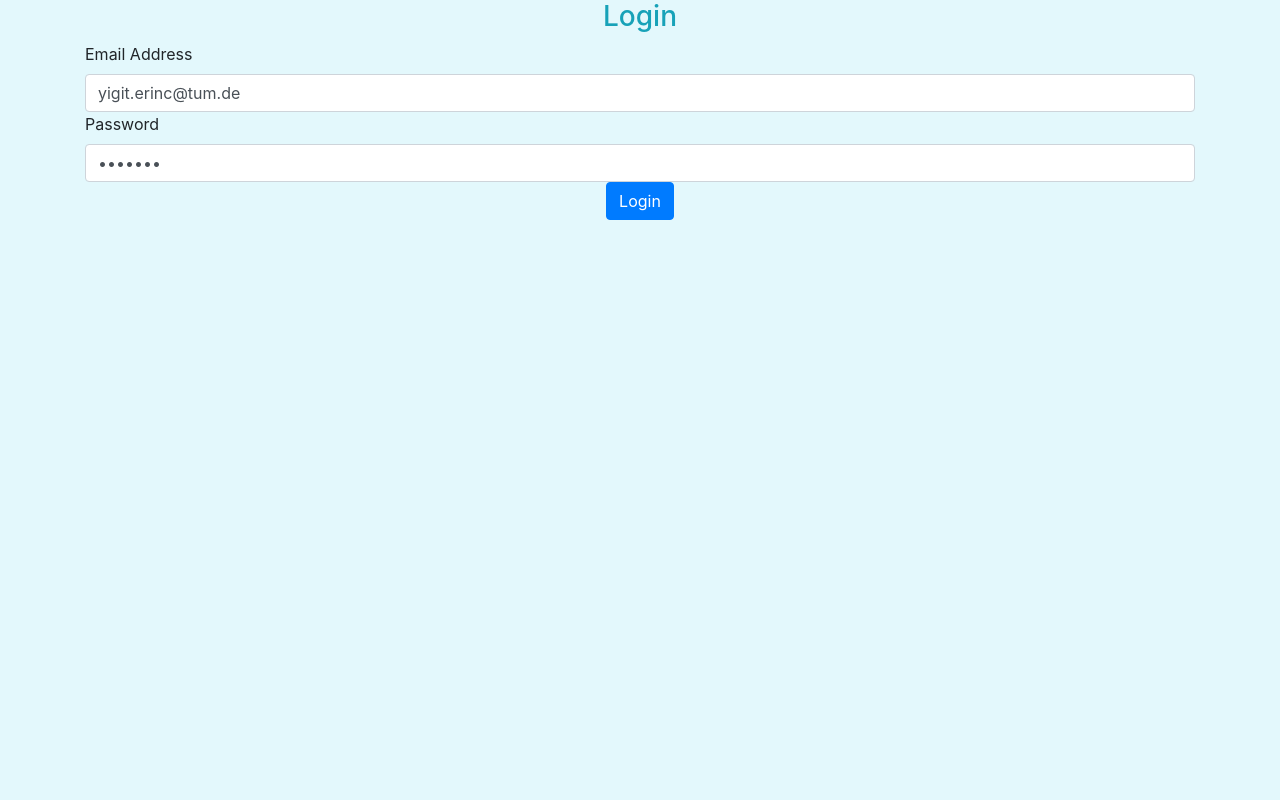
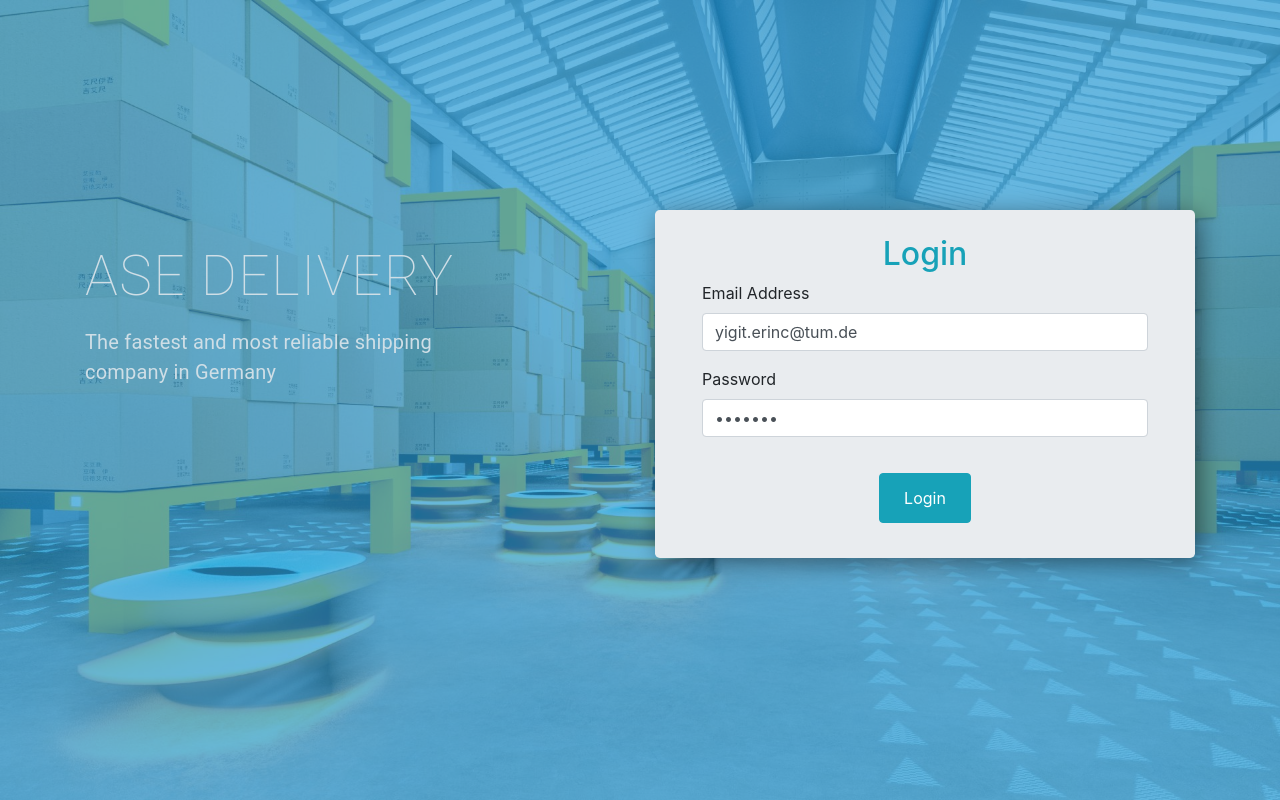
Before and after one commit to yigiterinc/ase-delivery-frontend, a React (Create React App) app: page / in a window 1280 px wide. Built offline with nearby package versions, Linux system fonts and the light colour scheme; what axios-retry would draw is missing.

Commit message:
Enhance Login view

```diff
--- a/package.json
+++ b/package.json
@@ -17,7 +17,7 @@
     "history": "4.7.2",
     "material-table": "^1.69.3",
     "react": "^17.0.2",
-    "react-bootstrap": "^2.1.2",
+    "react-bootstrap": "^1.3.0",
     "react-dom": "^17.0.2",
     "react-redux": "^7.2.6",
     "react-router-dom": "^5.1.2",
--- a/src/component/BoxTable.js
+++ b/src/component/BoxTable.js
@@ -26,8 +26,11 @@ const BoxTable = (props) => {
   const [updatePerformed, setUpdatePerformed] = useState(false);
   const [showCreateModal, setShowCreateModal] = useState(false);
 
+  const [showSpinner, setShowSpinner] = useState(true);
+
   useEffect(async () => {
     if (!boxData || updatePerformed) {
+      setShowSpinner(true);
       const userId = JSON.parse(localStorage.getItem("user")).id;
       console.log(userId);
 
@@ -55,6 +58,7 @@ const BoxTable = (props) => {
       if (boxesDataToSet) {
         setBoxData(JSON.parse(JSON.stringify(boxesDataToSet)));
         console.log(boxesDataToSet);
+        setShowSpinner(false);
       }
       setUpdatePerformed(false);
     }
@@ -114,6 +118,7 @@ const BoxTable = (props) => {
             style={{ width: "90vw" }}
             columns={columns}
             data={boxData}
+            isLoading={showSpinner}
             title={props.assignedBoxes ? "Assigned Boxes" : "Boxes"}
             localization={{
               header: {
--- a/src/component/DeliveryTable.js
+++ b/src/component/DeliveryTable.js
@@ -26,15 +26,13 @@ const DeliveryTable = (props) => {
   );
 
   const [showCreateModal, setShowCreateModal] = useState(false);
-
   const [updatePerformed, setUpdatePerformed] = useState(false);
-
   const [deliveryData, setDeliveryData] = useState();
-
-  const [tableShown, setTableShown] = useState(false);
+  const [showSpinner, setShowSpinner] = useState(true);
 
   useEffect(async () => {
     if (!deliveryData || updatePerformed) {
+      setShowSpinner(true);
       const user = JSON.parse(localStorage.getItem("user"));
       console.log(user);
       const id = user.id;
@@ -54,9 +52,9 @@ const DeliveryTable = (props) => {
       if (deliveryDataToSet) {
         setDeliveryData(JSON.parse(JSON.stringify(deliveryDataToSet)));
         console.log(deliveryData);
+        setShowSpinner(false);
       }
 
-      setTableShown(true);
       setUpdatePerformed(false);
     }
   }, [
@@ -85,7 +83,7 @@ const DeliveryTable = (props) => {
       editable: "never",
     },
     { field: "delivererId", title: "DelivererID" },
-    { field: "deliveryStatus", title: "DeliveryStatus" },
+    { field: "deliveryStatus", title: "DeliveryStatus", editable: "never" },
   ];
 
   const CreateDeliveryModal = (props) => {
@@ -110,7 +108,9 @@ const DeliveryTable = (props) => {
         }}
       >
         <MaterialTable
-          actions={[
+          actions={
+            user.role === "DISPATCHER"
+              ? [
                   {
                     icon: "add",
                     tooltip: "Create a Delivery",
@@ -119,7 +119,9 @@ const DeliveryTable = (props) => {
                       setShowCreateModal(true);
                     },
                   },
-          ]}
+                ]
+              : []
+          }
           onRowClick={
             !props.activeDeliveries
               ? null
@@ -166,6 +168,7 @@ const DeliveryTable = (props) => {
                     }),
                 }
           }
+          isLoading={showSpinner}
           style={{ width: "90vw" }}
           columns={columns}
           data={deliveryData}
--- a/src/component/UserTable.js
+++ b/src/component/UserTable.js
@@ -19,6 +19,8 @@ const UserTable = (props) => {
   const [userData, setUserData] = useState();
   const [updatePerformed, setUpdatePerformed] = useState();
 
+  const [showSpinner, setShowSpinner] = useState(true);
+
   const [showCreateModal, setShowCreateModal] = useState(false);
 
   const CreateUserModal = (props) => {
@@ -34,11 +36,13 @@ const UserTable = (props) => {
 
   useEffect(async () => {
     if (updatePerformed || (!userData && !tableShown)) {
+      setShowSpinner(true);
       await dispatch(getAllUsers());
       console.log(users);
       setUserData(users);
       setTableShown(true);
       setUpdatePerformed(false);
+      setShowSpinner(false);
     }
   }, [users, tableShown, userData, updatePerformed]);
 
@@ -67,6 +71,7 @@ const UserTable = (props) => {
             columns={columns}
             data={users}
             title={"Users"}
+            isLoading={showSpinner}
             actions={[
               {
                 icon: "add",
--- /dev/null
+++ b/src/view/Login.css
@@ -0,0 +1,19 @@
+.hero {
+  position: relative;
+  height: 100vh;
+  width: 100%;
+  display: flex;
+  align-items: center;
+  justify-content: center;
+  background-size: cover;
+}
+
+.hero::before {
+  content: "";
+  position: absolute;
+  top: 0px;
+  right: 0px;
+  bottom: 0px;
+  left: 0px;
+  background-color: rgba(40, 155, 212, 0.7);
+}
--- a/src/view/Login.js
+++ b/src/view/Login.js
@@ -7,13 +7,17 @@ import {
   Button,
   Spinner,
   Alert,
+  Jumbotron,
 } from "react-bootstrap";
 import { useDispatch, useSelector } from "react-redux";
 import { userActions } from "../store/actions/userAction";
 
+import "./Login.css";
+
 import { history } from "../history";
 import http from "../services/http-common";
 import axios from "axios";
+import { Typography } from "@material-ui/core";
 
 //import {getLoggedInUser, userActions} from "../../store/actions/userAction";
 
@@ -27,7 +31,7 @@ const Login = () => {
   useEffect(() => {
     if (loggedInUser) {
       history.push("/dashboard");
-      //axios.defaults.headers.common["Authorization"] = loggedInUser.token;
+      axios.defaults.headers.common["Authorization"] = loggedInUser.token;
       //console.log(axios.defaults);
     }
   }, [loggedInUser]);
@@ -44,10 +48,53 @@ const Login = () => {
   };
 
   return (
+    <div
+      style={{
+        height: "100vh",
+        display: "flex",
+        justifyContent: "center",
+        alignItems: "center",
+        backgroundImage: "url(images/logistics.jpg)",
+      }}
+      className="hero"
+    >
+      <Container>
+        <Row>
+          <Col className="md-8">
+            <div style={{ paddingTop: "25px", maxWidth: "30vw" }}>
+              <Typography
+                style={{
+                  fontSize: "55px",
+                  letterSpacing: "1.5px",
+                  fontWeight: "lighter",
+                  color: "rgb(207, 222, 230)",
+                }}
+              >
+                ASE DELIVERY
+              </Typography>
+              <Typography
+                style={{
+                  fontSize: "20px",
+                  marginTop: "10px",
+                  color: "rgb(207, 222, 230)",
+                }}
+              >
+                The fastest and most reliable shipping company in Germany
+              </Typography>
+            </div>
+          </Col>
+          <Col className="md-4">
+            <Jumbotron
+              style={{
+                boxShadow: "5px 5px 26px -1px rgba(0,0,0,0.5)",
+                paddingTop: "25px",
+                paddingBottom: "35px",
+              }}
+            >
               <Container>
                 <Row>
                   <Col>
-          <h3 className="text-info text-center">Login</h3>
+                    <h2 className="text-info text-center">Login</h2>
                     <Form autoComplete="off" onSubmit={handleOnSubmit}>
                       <Form.Group>
                         <Form.Label>Email Address</Form.Label>
@@ -73,13 +120,28 @@ const Login = () => {
                       </Form.Group>
                       {/* {error && <Alert variant="danger">{error}</Alert>} */}
                       <div className="text-center">
-              <Button type="submit">Login</Button>
+                        <Button
+                          type="submit"
+                          style={{
+                            marginTop: "20px",
+                            background: "#17a2b8",
+                            borderColor: "#17a2b8",
+                            padding: "12px 24px",
+                          }}
+                        >
+                          Login
+                        </Button>
                       </div>
                       {/* {isLoading && <Spinner variant="primary" animation="border" />} */}
                     </Form>
                   </Col>
                 </Row>
               </Container>
+            </Jumbotron>
+          </Col>
+        </Row>
+      </Container>
+    </div>
   );
 };
 
```
Also changed, not shown: public/images/logistics.jpg (added), 1 other file (tests, documents, lock files or other folders). Lines whose indentation alone changed are shown as unchanged.
